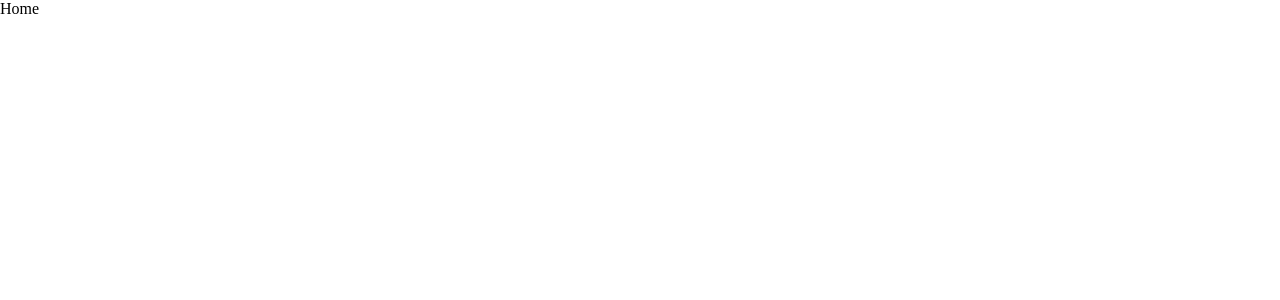
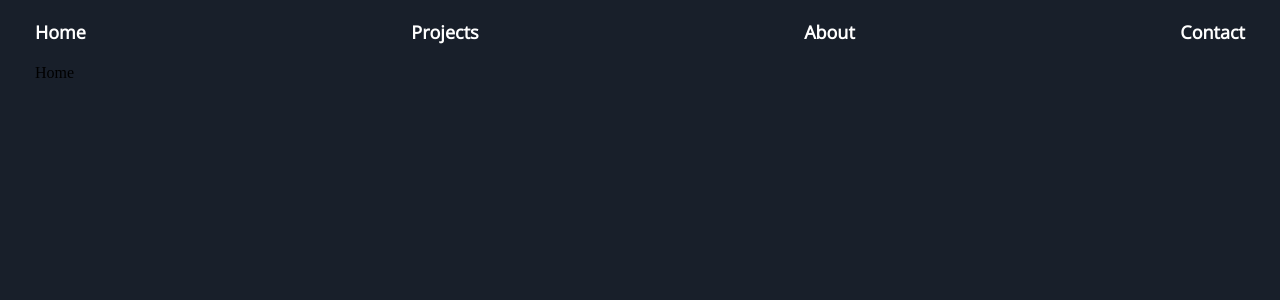
Before and after one commit to rafavilomar/repository, a React (Create React App) app: page / in a window 1280 px wide. Shown: the top 300 px of the page. Built offline with nearby package versions, Linux system fonts and the light colour scheme.

Commit message:
feat: Header added

```diff
--- /dev/null
+++ b/src/assets/styles/components/layout/header.scss
@@ -0,0 +1,24 @@
+@import "../../main.scss";
+
+.header-list {
+  display: flex;
+  flex-direction: row;
+  justify-content: space-between;
+  align-items: center;
+  padding: 0px;
+  list-style: none;
+  margin: 0px;
+}
+
+.header-list__item {
+  font-family: $font-primary;
+  font-weight: 600;
+  font-size: 18px;
+
+  a {
+    padding: 20px 0px;
+    display: inline-block;
+    color: $textColor-primary;
+    text-decoration: none;
+  }
+}
--- /dev/null
+++ b/src/assets/styles/main.scss
@@ -0,0 +1,23 @@
+@import url('https://fonts.googleapis.com/css2?family=Open+Sans&display=swap');
+
+// COLORS STACK
+$bg-primary: #181F2A;
+$bg-secondary: #273140;
+$bg-alt: #B997B4;
+$textColor-primary: #ffffff;
+$textColor-secondary: #B9C1D0;
+
+// FONTS STACK
+$font-primary: 'Open Sans', sans-serif;
+// $font-title:
+
+
+body {
+    margin: 0px 35px;
+    background-color: $bg-primary;
+    /* font-family: -apple-system, BlinkMacSystemFont, 'Segoe UI', 'Roboto', 'Oxygen',
+      'Ubuntu', 'Cantarell', 'Fira Sans', 'Droid Sans', 'Helvetica Neue',
+      sans-serif; */
+    -webkit-font-smoothing: antialiased;
+    -moz-osx-font-smoothing: grayscale;
+  }
--- /dev/null
+++ b/src/components/layout/Header.tsx
@@ -0,0 +1,37 @@
+import React from "react";
+
+import '../../assets/styles/components/layout/header.scss'
+
+import { Link } from "react-router-dom";
+
+const Header = () => {
+  return (
+    <header>
+      <nav className="header">
+        <ul className="header-list">
+          <li className="header-list__item">
+            <Link to="/">
+              <span>Home</span>
+            </Link>
+          </li>
+          <li className="header-list__item">
+            <Link to="/projects">
+              <span>Projects</span>
+            </Link>
+          </li>
+          <li className="header-list__item">
+            <Link to="/about">
+              <span>About</span>
+            </Link>
+          </li>
+          <li className="header-list__item">
+            <Link to="/">
+              <span>Contact</span>
+            </Link>
+          </li>
+        </ul>
+      </nav>
+    </header>
+  );
+};
+export default Header;
--- a/src/containers/Home.tsx
+++ b/src/containers/Home.tsx
@@ -1,8 +1,10 @@
 import React from 'react';
+import Header from '../components/layout/Header';
 
 const Home = () => {
-    return(
+    return(<>
+        <Header/>
         <div>Home</div>
-    )
+    </>)
 }
 export default Home;
--- a/src/containers/Projects.tsx
+++ b/src/containers/Projects.tsx
@@ -1,4 +1,4 @@
-import react from 'react';
+import React from 'react';
 
 const Projects = () => {
     return(
--- a/src/index.css
+++ b/src/index.css
@@ -1,5 +1,5 @@
 body {
-  margin: 0;
+  margin: 0px 35px;
   /* font-family: -apple-system, BlinkMacSystemFont, 'Segoe UI', 'Roboto', 'Oxygen',
     'Ubuntu', 'Cantarell', 'Fira Sans', 'Droid Sans', 'Helvetica Neue',
     sans-serif; */
--- a/src/index.tsx
+++ b/src/index.tsx
@@ -1,6 +1,6 @@
 import React from 'react';
 import ReactDOM from 'react-dom';
-import './index.css';
+import './assets/styles/main.scss';
 import App from './routes/App';
 import reportWebVitals from './reportWebVitals';
 import { BrowserRouter } from 'react-router-dom';
```
